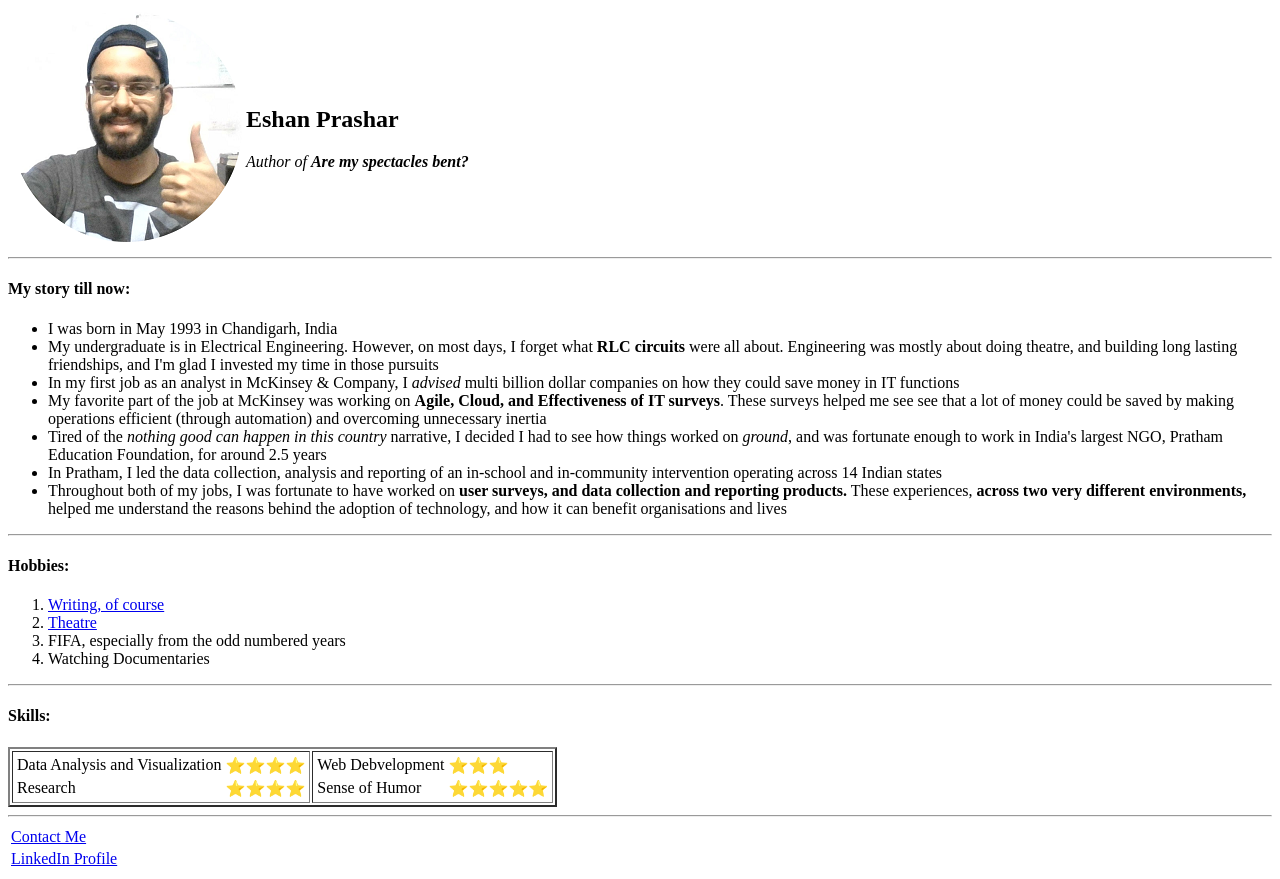
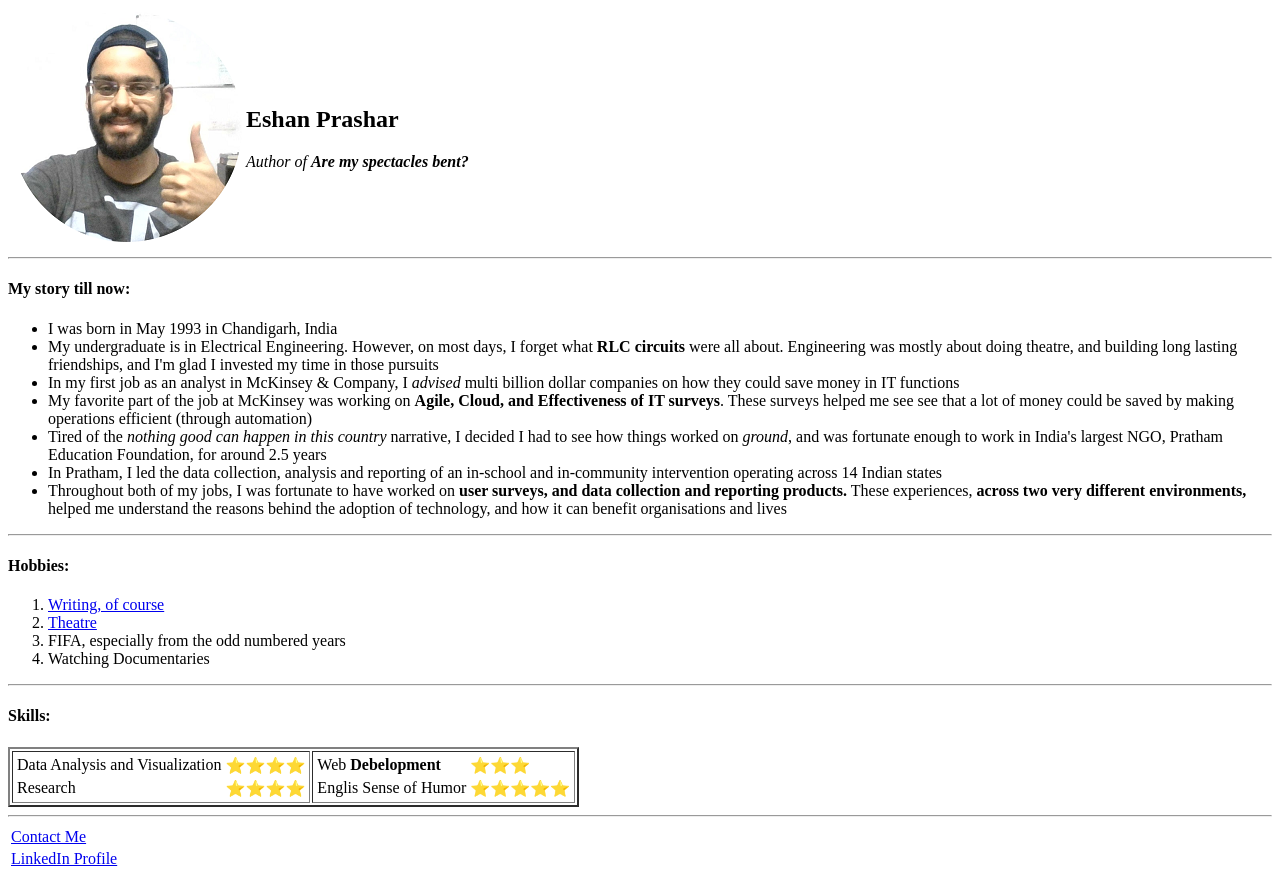
Before and after one commit to ep2393/My-Website, a plain HTML site: page index.html in a window 1280 px wide. Drawn offline with Linux system fonts and the light colour scheme.

Commit message:
Updated with poor joke

```diff
--- a/index.html
+++ b/index.html
@@ -22,7 +22,7 @@
     <li>In my first job as an analyst in McKinsey & Company, I <em> advised </em> multi billion dollar
     companies on how they could save money in IT functions</li>
     <li>My favorite part of the job at McKinsey was working on <strong>Agile, Cloud, and Effectiveness of IT surveys</strong>.
-    These surveys helped me see see that a lot of money could be saved by making operations efficient (through automation) and overcoming unnecessary inertia</li>
+    These surveys helped me see see that a lot of money could be saved by making operations efficient (through automation)</li>
     <li>Tired of the <em>nothing good can happen in this country</em> narrative, I decided I had to see how things worked on <em>ground</em>, and was fortunate enough to work in India's largest NGO, Pratham Education Foundation, for around 2.5 years</li>
     <li>In Pratham, I led the data collection, analysis and reporting of an in-school and in-community intervention operating across 14 Indian states</li>
     <li>Throughout both of my jobs, I was fortunate to have worked on <strong>user surveys, and data collection and reporting products.</strong> These experiences, <strong>across two very different environments,</strong> helped me understand the
@@ -55,11 +55,11 @@
   <td>
     <table>
       <tr>
-      <td>Web Debvelopment</td>
+        <td>Web <strong> Debelopment </strong></td>
       <td>⭐⭐⭐</td>
       </tr>
       <tr>
-      <td>Sense of Humor</td>
+      <td>Englis Sense of Humor</td>
       <td>⭐⭐⭐⭐⭐</td>
       </tr>
     </table>
```
